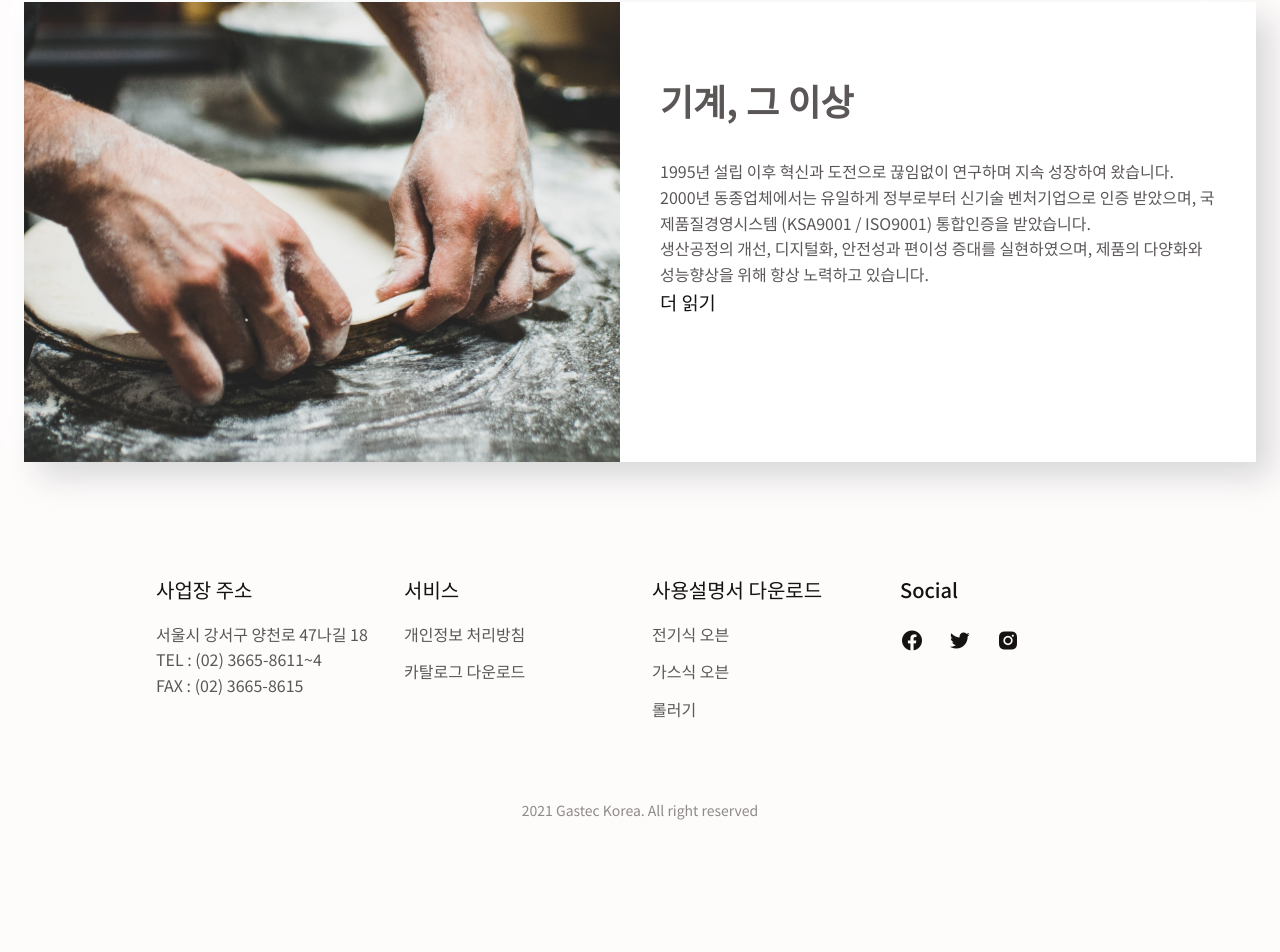
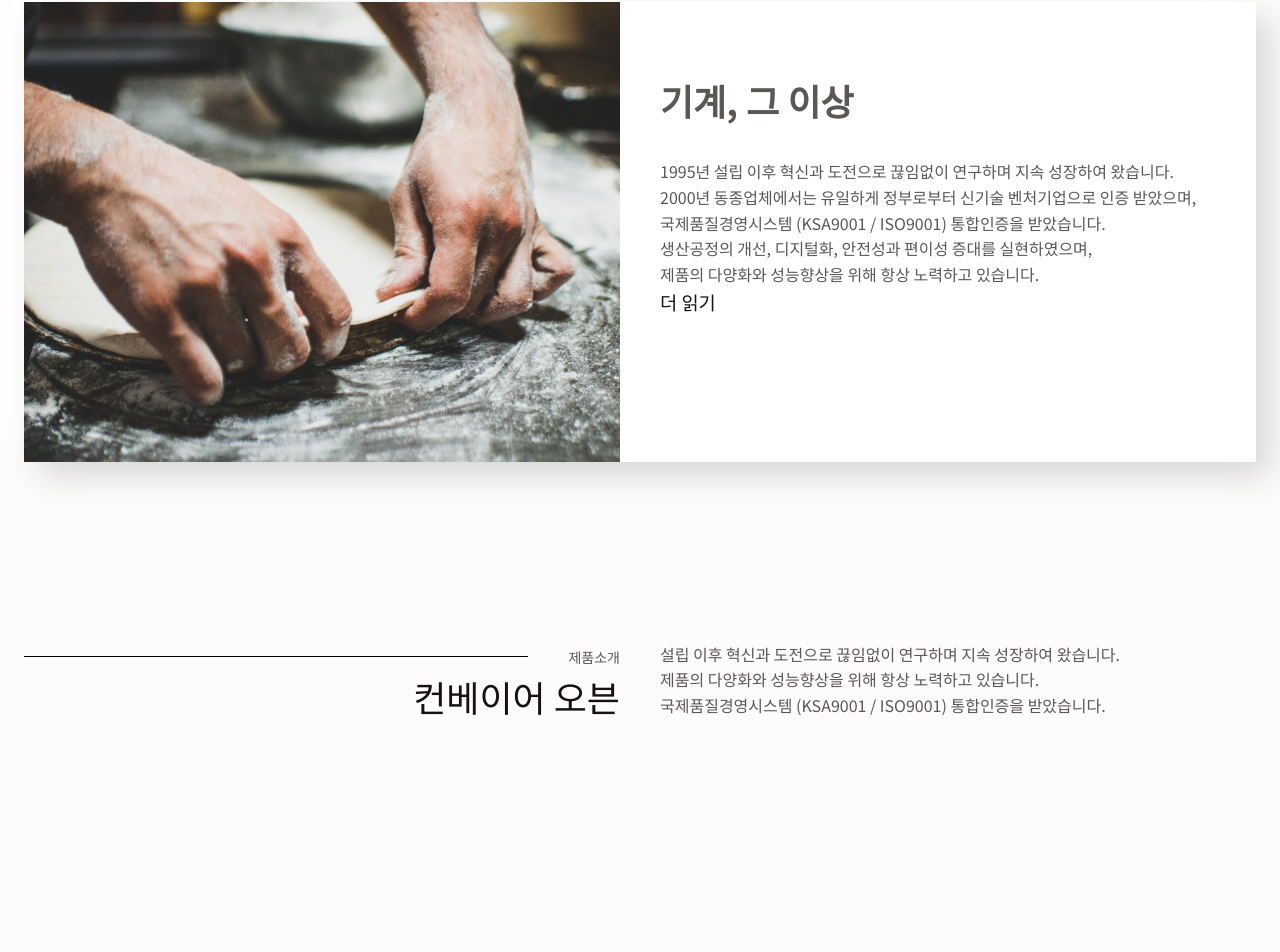
Before and after one commit to Oizys18/gasro, a React (Create React App) app in the folder client/: page /landing in a window 1280 px wide. Shown: the part 792-1744 px from the top of the page. Before the commit the page ends 1645 px from the top, so only its background shows below. Built offline with nearby package versions, Linux system fonts and the light colour scheme.

Commit message:
Mod landing

```diff
--- a/client/src/containers/Landing.tsx
+++ b/client/src/containers/Landing.tsx
@@ -46,13 +46,15 @@ function Landing({ ...props }: ILanding) {
               </p>
               <p>
                 2000년 동종업체에서는 유일하게 정부로부터 신기술 벤처기업으로
-                인증 받았으며, 국제품질경영시스템 (KSA9001 / ISO9001) 통합인증을
-                받았습니다.
+                인증 받았으며,
+              </p>
+              <p>
+                국제품질경영시스템 (KSA9001 / ISO9001) 통합인증을 받았습니다.
               </p>
               <p>
                 생산공정의 개선, 디지털화, 안전성과 편이성 증대를 실현하였으며,
-                제품의 다양화와 성능향상을 위해 항상 노력하고 있습니다.
               </p>
+              <p>제품의 다양화와 성능향상을 위해 항상 노력하고 있습니다.</p>
             </CardText>
             <div>
               <h3>더 읽기</h3>
@@ -60,7 +62,24 @@ function Landing({ ...props }: ILanding) {
           </CardContent>
         </CardWrapper>
       </section>
-      <section className="bc-container" id="main-product"></section>
+      <section className="bc-container" id="main-product">
+        <Wrapper className="main-container">
+          <div className="main-box">
+            <PTitle>
+              <PTitleSpan>제품소개</PTitleSpan>
+            </PTitle>
+            <PTitleN>컨베이어 오븐</PTitleN>
+          </div>
+          <PText className="main-box">
+            <p>
+              설립 이후 혁신과 도전으로 끊임없이 연구하며 지속 성장하여
+              왔습니다.
+            </p>
+            <p>제품의 다양화와 성능향상을 위해 항상 노력하고 있습니다.</p>
+            <p>국제품질경영시스템 (KSA9001 / ISO9001) 통합인증을 받았습니다.</p>
+          </PText>
+        </Wrapper>
+      </section>
       <section className="bc-container" id="main-contact"></section>
     </>
   );
@@ -107,7 +126,6 @@ const CardImg = styled.img`
 const CardContent = styled.div`
   /* align-self: center; */
   padding: 40px 40px 40px 0;
-  /* margin: 90px 40px 90px 0; */
 `;
 
 const CardTitle = styled.div`
@@ -116,3 +134,25 @@ const CardTitle = styled.div`
   margin: 30px 0;
 `;
 const CardText = styled.div``;
+
+const PText = styled.div`
+  text-align: left;
+  font-size: 16px;
+`;
+
+const PTitle = styled.div`
+  text-align: right;
+  border-top: 1px solid #000;
+  line-height: 0.1em;
+  margin: 1em 0 0.7em;
+  font-size: 14px;
+`;
+const PTitleN = styled.h2`
+  font-size: 36px;
+  text-align: right;
+`;
+
+const PTitleSpan = styled.span`
+  background: #fefbfb;
+  padding: 0 0 0 40px;
+`;
```
